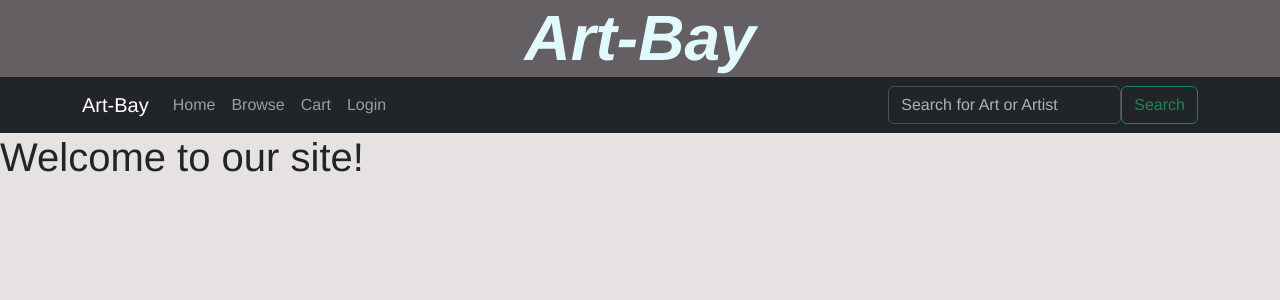
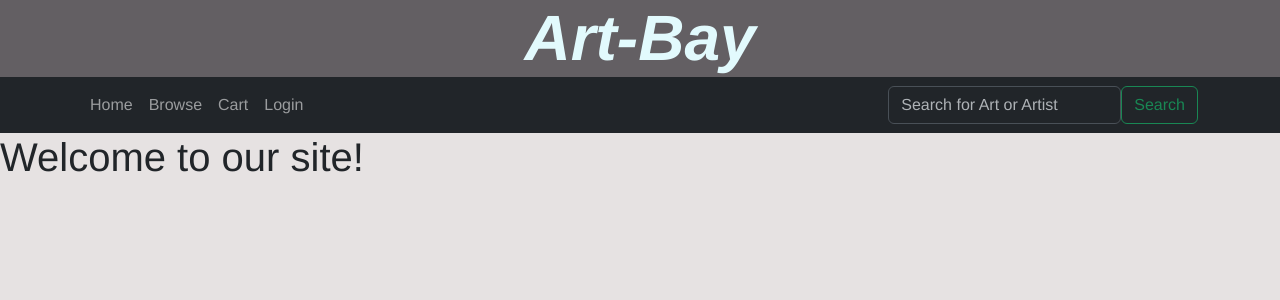
Before and after one commit to ngolebiewski/Art-Bay-v2, a React (Vite) app: page / in a window 1280 px wide. Shown: the top 300 px of the page. Built offline with nearby package versions, Linux system fonts and the light colour scheme; a web font is replaced by a local one.

Commit message:
take art-bay off nav-bar>

```diff
--- a/src/client/Navigation.jsx
+++ b/src/client/Navigation.jsx
@@ -23,7 +23,6 @@ const Navigation = ({ user, setToken, onSearch }) => {
     <>
       <Navbar bg="dark" data-bs-theme="dark" expand="lg">
         <Container>
-          <Navbar.Brand href="/">Art-Bay</Navbar.Brand>
           <Nav className="me-auto">
             <Nav.Link href="/">Home</Nav.Link>
             <Nav.Link href="/artwork">Browse</Nav.Link>
```
